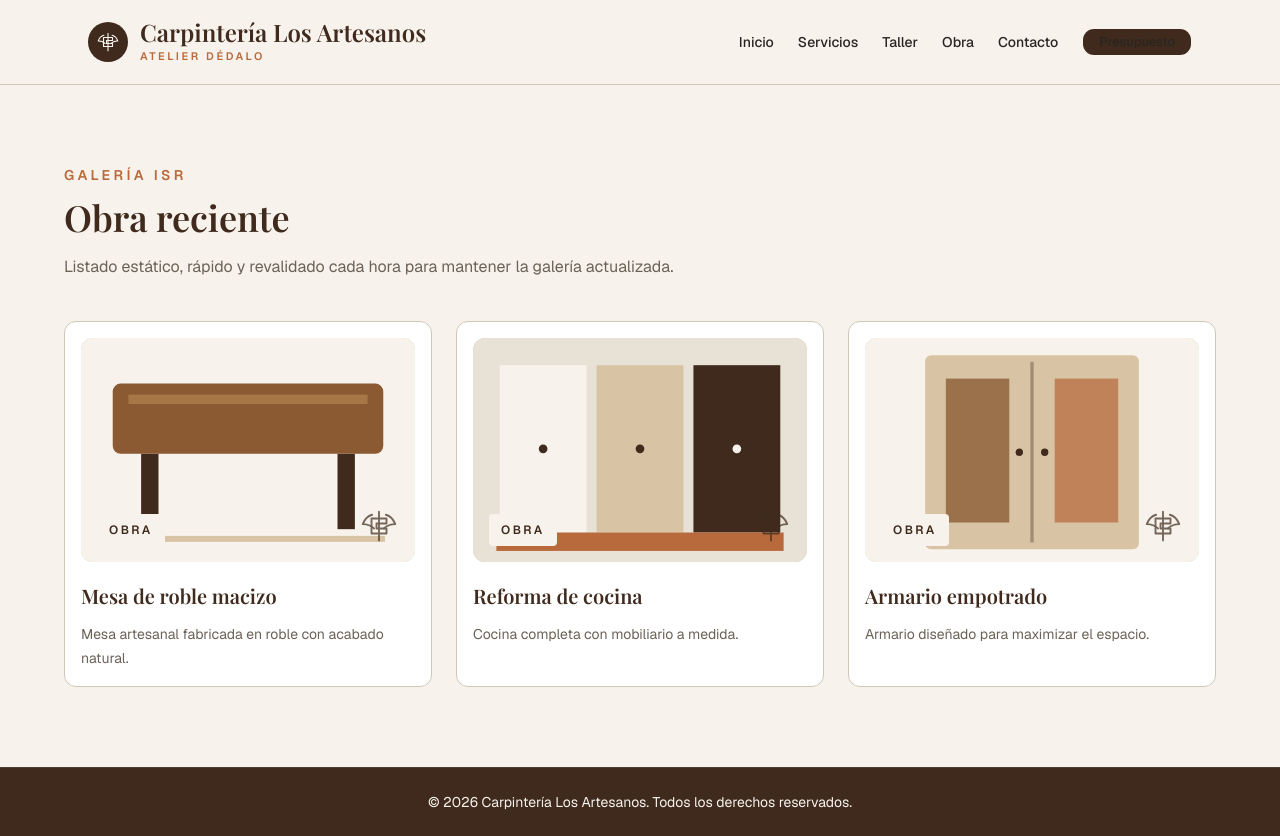
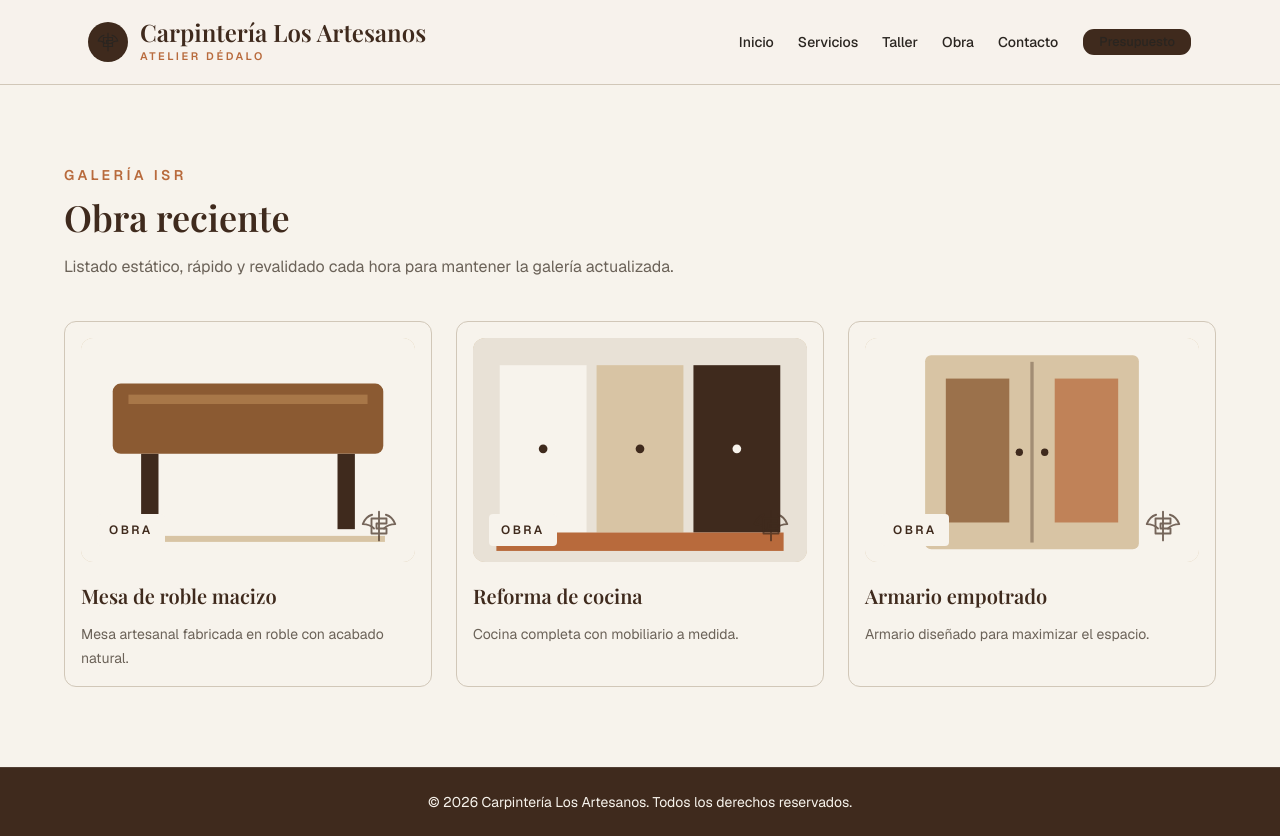
Before and after one commit to LauraLlamass/Carpinteria, a Next.js app: page /proyectos in a window 1280 px wide. Built offline with nearby package versions, Linux system fonts and the light colour scheme; no server answers; a web font is replaced by a local one.

Commit message:
sistema de colores simplificado

```diff
--- a/app/globals.css
+++ b/app/globals.css
@@ -3,19 +3,14 @@
 @theme {
   --color-background: #F7F3EC;
   --color-foreground: #2A2520;
-  --color-card: #ffffff;
+  --color-surface: #ffffff;
   --color-primary: #3F2A1D;
-  --color-primary-foreground: #F7F3EC;
   --color-secondary: #D8C4A4;
-  --color-secondary-foreground: #2A2520;
   --color-muted: #E8E1D6;
   --color-muted-foreground: #6B6258;
   --color-accent: #B86A3C;
-  --color-accent-foreground: #ffffff;
   --color-destructive: #b42318;
   --color-border: #D1C7B8;
-  --color-input: #D1C7B8;
-  --color-ring: #B86A3C;
   --font-sans: var(--font-geist-sans);
   --font-serif: var(--font-display);
   --radius-md: 0.5rem;
--- a/components/Footer.tsx
+++ b/components/Footer.tsx
@@ -1,6 +1,6 @@
 export function Footer() {
   return (
-    <footer className="border-t border-white/10 bg-primary text-primary-foreground">
+    <footer className="border-t border-white/10 bg-primary text-background">
       <div className="mx-auto max-w-6xl px-6 py-6 text-center text-sm">
         © 2026 Carpintería Los Artesanos. Todos los derechos reservados.
       </div>
--- a/components/SectionTitle.tsx
+++ b/components/SectionTitle.tsx
@@ -33,7 +33,7 @@ export function SectionTitle({
         <p
           className={
             inverted
-              ? "mt-4 text-base leading-7 text-primary-foreground/70"
+              ? "mt-4 text-base leading-7 text-background/70"
               : "mt-4 text-base leading-7 text-muted-foreground"
           }
         >
--- a/components/ServiceCard.tsx
+++ b/components/ServiceCard.tsx
@@ -6,7 +6,7 @@ type ServiceCardProps = {
 
 export function ServiceCard({ index, title, description }: ServiceCardProps) {
   return (
-    <article className="rounded-lg border border-border bg-card p-6 transition hover:-translate-y-1">
+    <article className="rounded-lg border border-border bg-surface p-6 transition hover:-translate-y-1">
       <span className="text-xs font-semibold uppercase tracking-[0.28em] text-accent">
         {String(index).padStart(2, "0")}
       </span>
--- a/components/Skeletons.tsx
+++ b/components/Skeletons.tsx
@@ -4,7 +4,7 @@ export function CardGridSkeleton({ count = 3 }: { count?: number }) {
       {Array.from({ length: count }).map((_, index) => (
         <div
           key={index}
-          className="min-h-56 animate-pulse rounded-lg border border-border bg-card p-6"
+          className="min-h-56 animate-pulse rounded-lg border border-border bg-surface p-6"
         >
           <div className="h-3 w-16 rounded bg-muted" />
           <div className="mt-10 h-7 w-3/4 rounded bg-muted" />
@@ -22,7 +22,7 @@ export function ProjectGridSkeleton({ count = 3 }: { count?: number }) {
       {Array.from({ length: count }).map((_, index) => (
         <div
           key={index}
-          className="animate-pulse rounded-lg border border-border bg-card p-4"
+          className="animate-pulse rounded-lg border border-border bg-surface p-4"
         >
           <div className="h-56 rounded-lg bg-muted" />
           <div className="mt-5 h-6 w-3/4 rounded bg-muted" />
--- a/components/ui/button.tsx
+++ b/components/ui/button.tsx
@@ -4,15 +4,15 @@ import { cva, type VariantProps } from "class-variance-authority"
 import { cn } from "@/lib/utils"
 
 const buttonVariants = cva(
-  "group/button inline-flex shrink-0 items-center justify-center rounded-lg border border-transparent bg-clip-padding text-sm font-medium whitespace-nowrap transition-all outline-none select-none focus-visible:border-ring focus-visible:ring-3 focus-visible:ring-ring/50 active:not-aria-[haspopup]:translate-y-px disabled:pointer-events-none disabled:opacity-50 aria-invalid:border-destructive aria-invalid:ring-3 aria-invalid:ring-destructive/20 dark:aria-invalid:border-destructive/50 dark:aria-invalid:ring-destructive/40 [&_svg]:pointer-events-none [&_svg]:shrink-0 [&_svg:not([class*='size-'])]:size-4",
+  "group/button inline-flex shrink-0 items-center justify-center rounded-lg border border-transparent bg-clip-padding text-sm font-medium whitespace-nowrap transition-all outline-none select-none focus-visible:border-accent focus-visible:ring-3 focus-visible:ring-accent/50 active:not-aria-[haspopup]:translate-y-px disabled:pointer-events-none disabled:opacity-50 aria-invalid:border-destructive aria-invalid:ring-3 aria-invalid:ring-destructive/20 dark:aria-invalid:border-destructive/50 dark:aria-invalid:ring-destructive/40 [&_svg]:pointer-events-none [&_svg]:shrink-0 [&_svg:not([class*='size-'])]:size-4",
   {
     variants: {
       variant: {
-        default: "bg-primary text-primary-foreground [a]:hover:bg-primary/80",
+        default: "bg-primary text-background [a]:hover:bg-primary/80",
         outline:
-          "border-border bg-background hover:bg-muted hover:text-foreground aria-expanded:bg-muted aria-expanded:text-foreground dark:border-input dark:bg-input/30 dark:hover:bg-input/50",
+          "border-border bg-background hover:bg-muted hover:text-foreground aria-expanded:bg-muted aria-expanded:text-foreground dark:border-border dark:bg-border/30 dark:hover:bg-border/50",
         secondary:
-          "bg-secondary text-secondary-foreground hover:bg-secondary/80 aria-expanded:bg-secondary aria-expanded:text-secondary-foreground",
+          "bg-secondary text-foreground hover:bg-secondary/80 aria-expanded:bg-secondary aria-expanded:text-foreground",
         ghost:
           "hover:bg-muted hover:text-foreground aria-expanded:bg-muted aria-expanded:text-foreground dark:hover:bg-muted/50",
         destructive:
```
